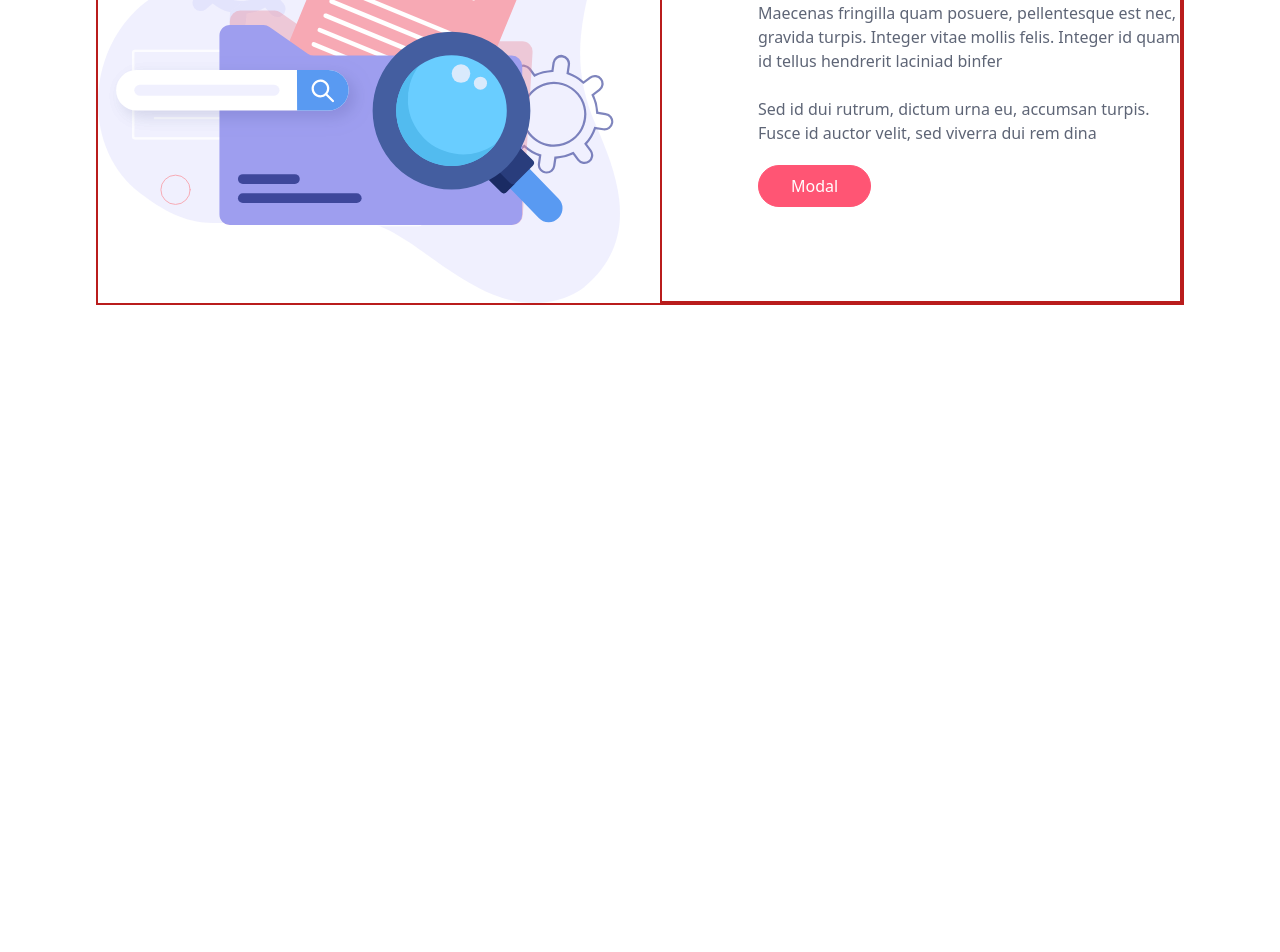
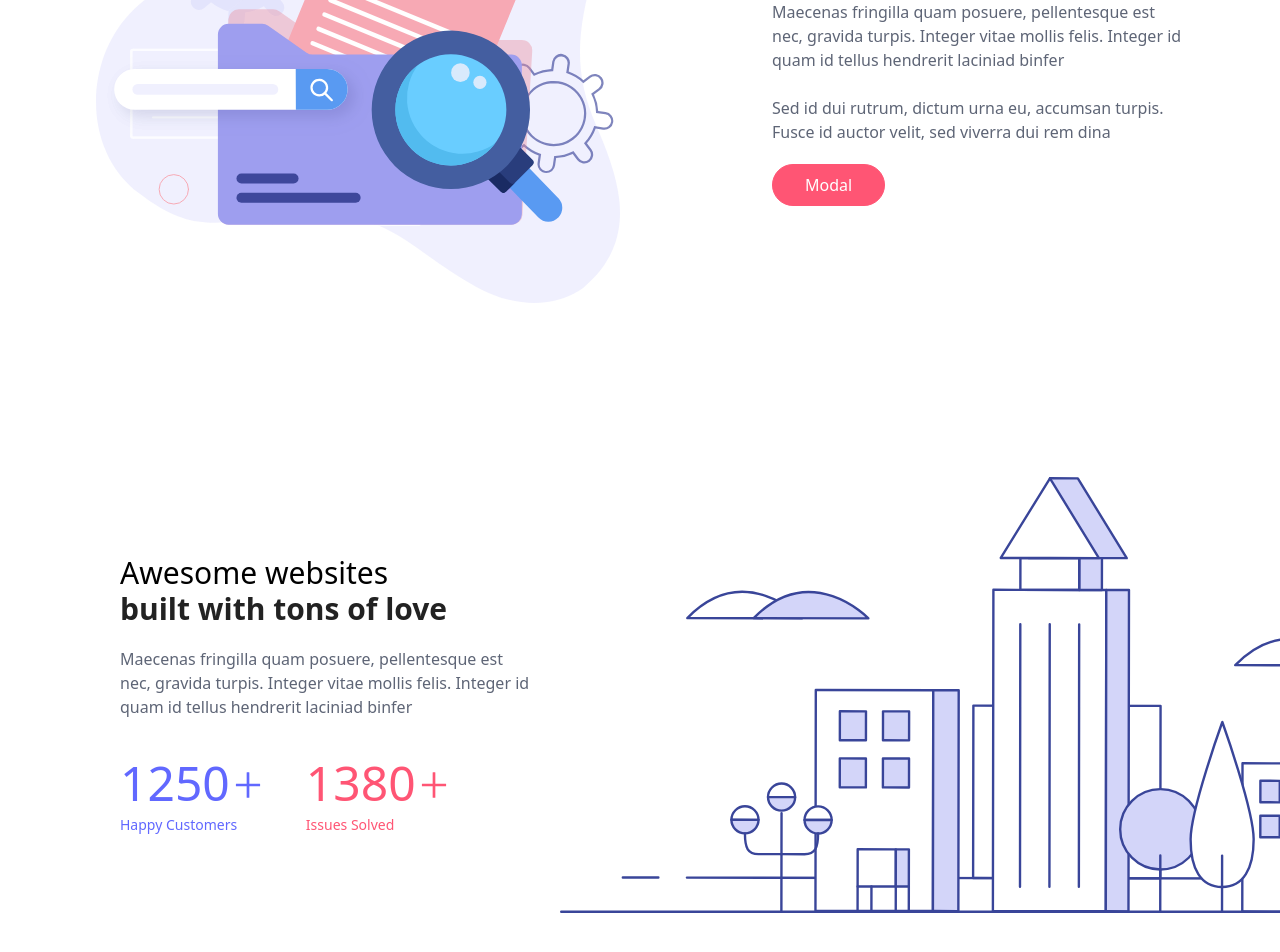
Before and after one commit to mdumar112233/react_tailwind_landing_page, a React (Create React App) app: page / in a window 1280 px wide. Shown: the part 1580-2532 px from the top of the page. Before the commit the page ends 1885 px from the top, so only its background shows below. Built offline with nearby package versions, Linux system fonts and the light colour scheme; the HTML template or start-up script is replaced by a standard one.

Commit message:
update user count

```diff
--- a/src/App.js
+++ b/src/App.js
@@ -3,6 +3,7 @@ import About from './components/About/About';
 import Header from './components/Header/Header';
 import Navbar from './components/Navbar/Navbar';
 import Services from './components/Services/Services';
+import UserCount from './components/UserCount/UserCount';
 function App() {
   return (
     <>
@@ -11,6 +12,7 @@ function App() {
         <Header />
         <Services />
         <About />
+        <UserCount />
      </div>
     </>
   );
--- a/src/components/About/About.js
+++ b/src/components/About/About.js
@@ -3,12 +3,11 @@ import aboutImage from '../../images/details-1.svg';
 
 const About = () => {
     return (
-            <div className='grid  grid-cols-1 lg:grid-cols-2 w-[85%] mx-auto gap-10 lg:mt-28 e_sm:mt-[65rem] mt-[77rem] border-2 border-red-700'>
+        <div className='grid  grid-cols-1 lg:grid-cols-2 w-[85%] mx-auto gap-10 lg:mt-28 e_sm:mt-[65rem] mt-[77rem]'>
             <div className="">
                 <img src={aboutImage} alt="aboutImage" className='lg:w-auto w-4/5 mx-auto' />
             </div>
-            {/* <div className='flex justify-center border-2 border-purple-700 '> */}
-            <div className="flex flex-col justify-center border-2 border-red-700 pl-24">
+            <div className="flex flex-col justify-center lg:pl-20 xl:pl-28">
                 <h1 className='text-3xl'>Perfect solution</h1>
                 <h3 className='text-3xl font-bold text-[#222222]'>for your small business</h3>
 
@@ -18,7 +17,6 @@ const About = () => {
 
                 <button className='self-start bg-[#ff5574] px-8 py-2 rounded-full border border-[#ff5574] hover:bg-transparent hover:text-[#ff5574] text-white transition-all mt-5'>Modal</button>
             </div>
-            {/* </div> */}
         </div>
     );
 };
--- /dev/null
+++ b/src/components/UserCount/UserCount.js
@@ -0,0 +1,35 @@
+import React from 'react';
+import CountImage from '../../images/details-2.svg';
+import { AiOutlinePlus } from 'react-icons/ai';
+
+
+const UserCount = () => {
+    return (
+        <div className='flex flex-col lg:flex-row lg:mt-28  mt-[5rem] mb-36 overflow-x-hidden'>
+            <div className="flex flex-col justify-center lg:w-2/5 lg:pl-24 w-[85%] mx-auto">
+                <h1 className='text-3xl'>Awesome websites</h1>
+                <h3 className='text-3xl font-bold text-[#222222]'>built with tons of love</h3>
+
+                <span className='mt-5 text-[#5e6576]'>Maecenas fringilla quam posuere, pellentesque est nec, gravida turpis. Integer vitae mollis felis. Integer id quam id tellus hendrerit laciniad binfer</span>
+
+                {/* <span className='mt-6 text-[#5e6576]'>Sed id dui rutrum, dictum urna eu, accumsan turpis. Fusce id auctor velit, sed viverra dui rem dina</span> */}
+                <div className='flex sm:flex-row flex-col items-center  mt-10'>
+                    <div className=''>
+                        <h1 className='text-5xl flex text-[#6168ff]'>1250 <AiOutlinePlus className='text-4xl mt-2' /></h1>
+                        <p className='mt-2 text-sm text-[#6168ff]'>Happy Customers</p>
+                    </div>
+                    <div className='sm:ml-10 mt-10 sm:mt-0'>
+                    <h1 className='text-5xl flex text-[#ff5574]'>1380 <AiOutlinePlus className='text-4xl mt-2' /></h1>
+                        <p className='mt-2 text-sm text-[#ff5574]'>Issues Solved</p>
+                    </div>
+                </div>
+
+            </div>
+            <div className="xl:h-[35rem] xl:w-[55rem] xl:-mr-40 lg:w-auto flex justify-center lg:mt-0 sm:mt-10 mt-0">
+                <img src={CountImage} alt="aboutImage" className='w-[85%] lg:w-auto h-[22rem] xl:ml-0 lg:ml-20 ml-0 lg:h-64 xl:h-[35rem]' />
+            </div>
+        </div>
+    );
+};
+
+export default UserCount;
```
